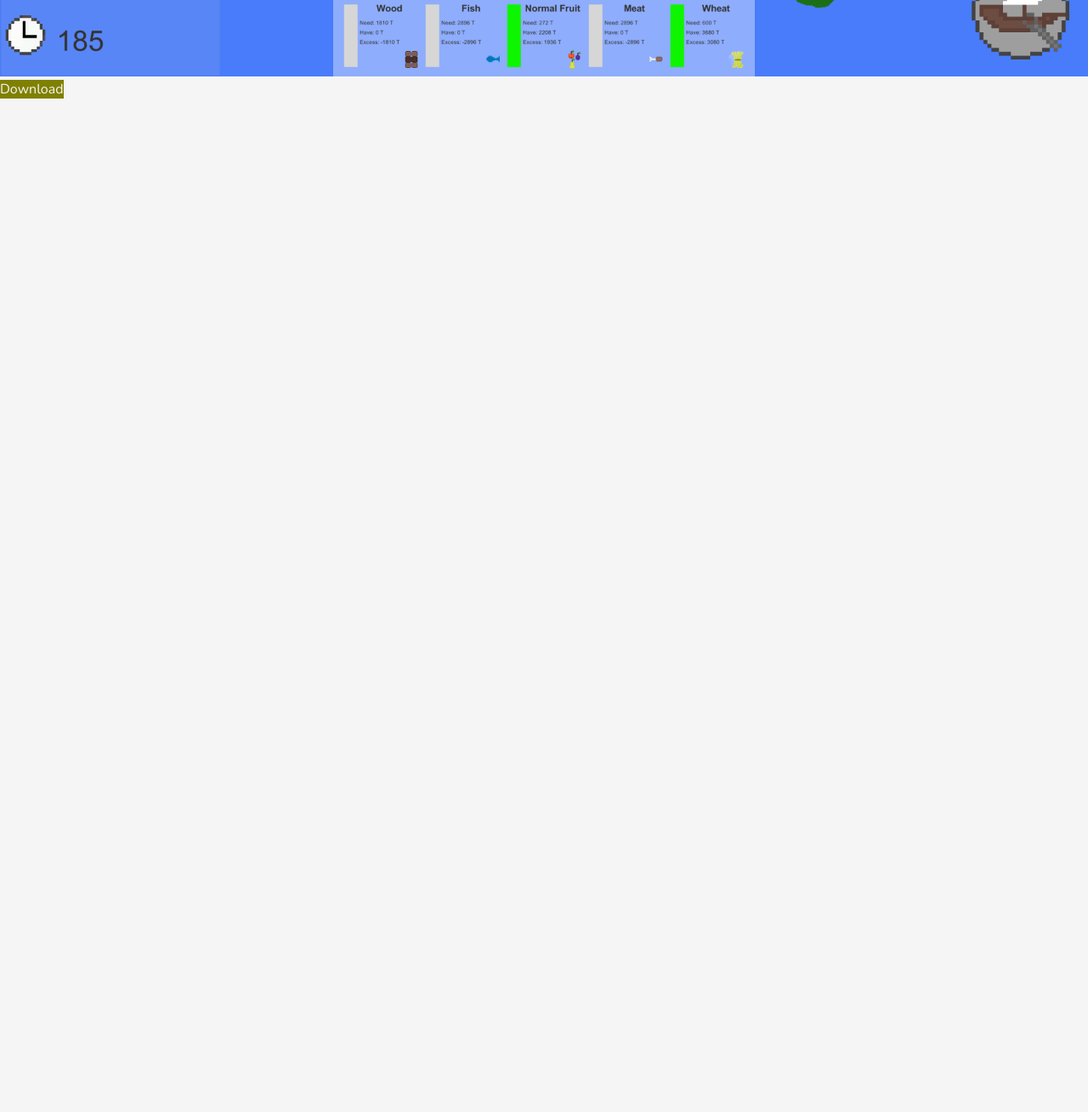
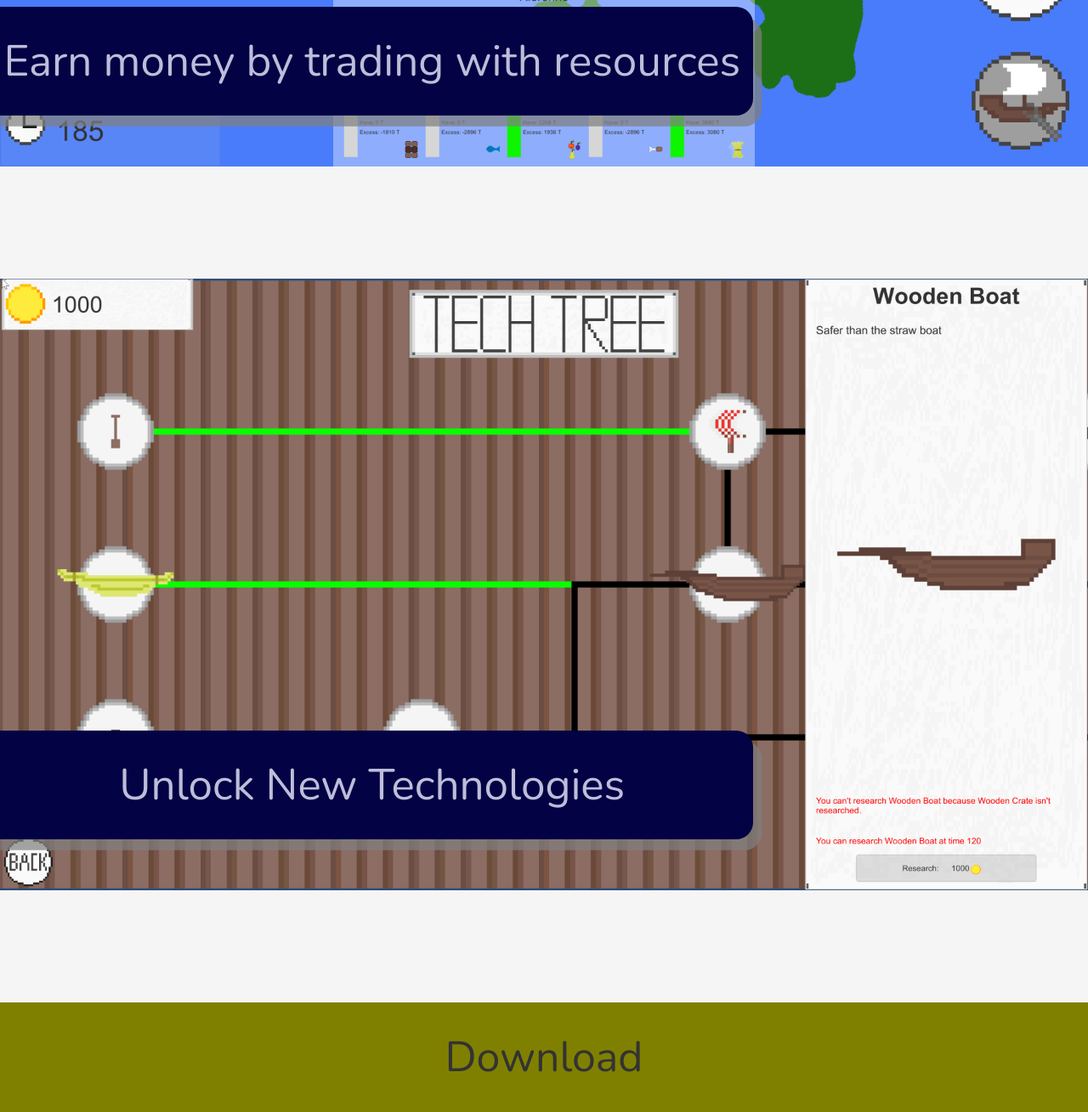
Before and after one commit to Stanko2/Spongia-2019-Webstranka, a plain HTML site: page index.html in a window 1280 px wide. Shown: the part 1420-2729 px from the top of the page at 85% size. Before the commit the page ends 1536 px from the top, so only its background shows below. Drawn offline with nearby package versions, Linux system fonts and the light colour scheme.

Commit message:
Update na popisy na obrazkoch

```diff
--- a/index.css
+++ b/index.css
@@ -58,7 +58,31 @@ body{
 .downloadBTN{
   text-decoration: none;
   background: olive;
+  padding: 30px 0 30px 0;
+  width: 100%;
+  text-align: center;
+  font-family: 'Nunito', sans-serif;
+  font-size: 50px;
+  transition: .5s;
+}
+
+.downloadBTN a{
+  transition: .5s;
+  color: #333333;
+  font-size: 50px;
+}
+.downloadBTN:hover{
+  background: darkolivegreen;
+  padding: 10px 0;
+}
+
+.downloadBTN:hover a{
   color: whitesmoke;
+  font-size: 75px;
+}
+
+a{
+  text-decoration: none;
 }
 h2{
     text-align: center;
@@ -78,13 +102,23 @@ img{
 
 .Content{
     position: relative;
-    background: darkblue;
-    color: whitesmoke;
-    bottom: 100px;
-    width: 100%;
-    height: 30%;
+    background: rgb(2, 2, 68);
+    color: rgb(190, 189, 218);
+    bottom: 15vw;
+    left: -.8vw;
+    width: 70%;
+    height: 10vw;
+    font-size: 4vw;
+    vertical-align: middle;
+    padding: auto;
+    border-radius: 0 20px 20px 0;
     font-family: 'Nunito', sans-serif;
+    text-align: center;
+    line-height:2.5;
+    z-index: 5;
+    box-shadow: .8vw 1vw 0 rgba(128, 128, 128, 0.712);
 }
+
 
   text{
     text-align: center;
--- a/index.html
+++ b/index.html
@@ -5,7 +5,8 @@
     <meta name="viewport" content="width=device-width, initial-scale=1.0">
     <meta http-equiv="X-UA-Compatible" content="ie=edge">
     <link rel="stylesheet" type="text/css" href="index.css">
-    <title>Document</title>
+    <title>Naval Transport Simulator</title>
+    <link rel="icon" href="./icon.png">
     <link href="https://fonts.googleapis.com/css?family=Nunito&display=swap" rel="stylesheet">
 </head>
 <body>
@@ -38,8 +39,12 @@
     </div>
     <div class="img">
         <img src="./Screenshots/2019-11-04 08_46_22-Naval Transport Simulator.png" alt="">
+        <div class="Content">Earn money by trading with resources</div>
     </div>
-    <a href="./Naval Transport Simulator.exe" class="downloadBTN">Download</a>
-
+    <div class="img">
+        <img src="./Screenshots/2019-11-04 08_47_02-Naval Transport Simulator.png" alt="">
+        <div class="Content">Unlock New Technologies</div>
+    </div>
+    <div class="downloadBTN" href="./download.html"><a href="./Naval Transport Simulator.exe">Download</a></div>
 </body>
 </html>
```
Also changed, not shown: download.html (+3 -1 lines), icon.png (added).
